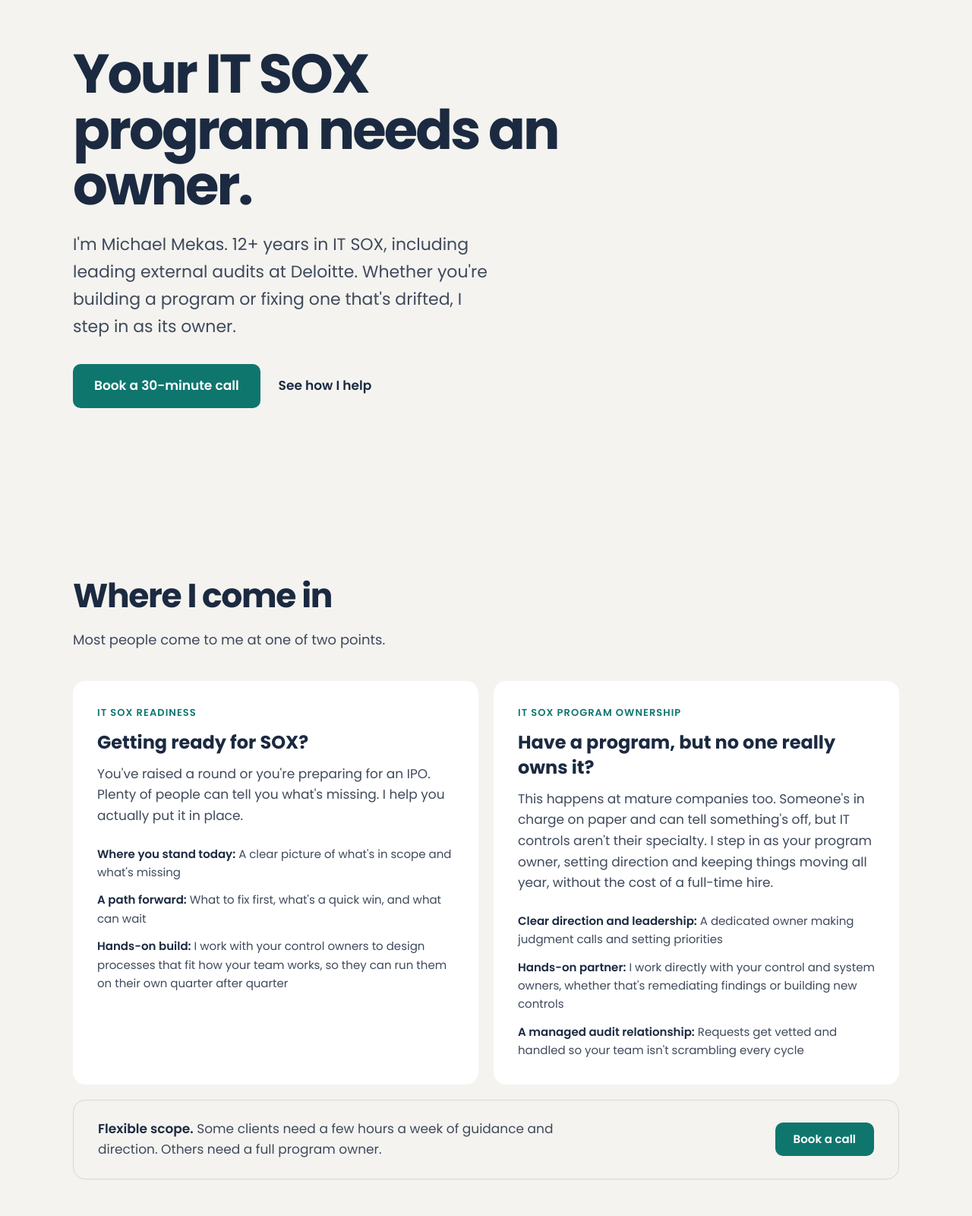
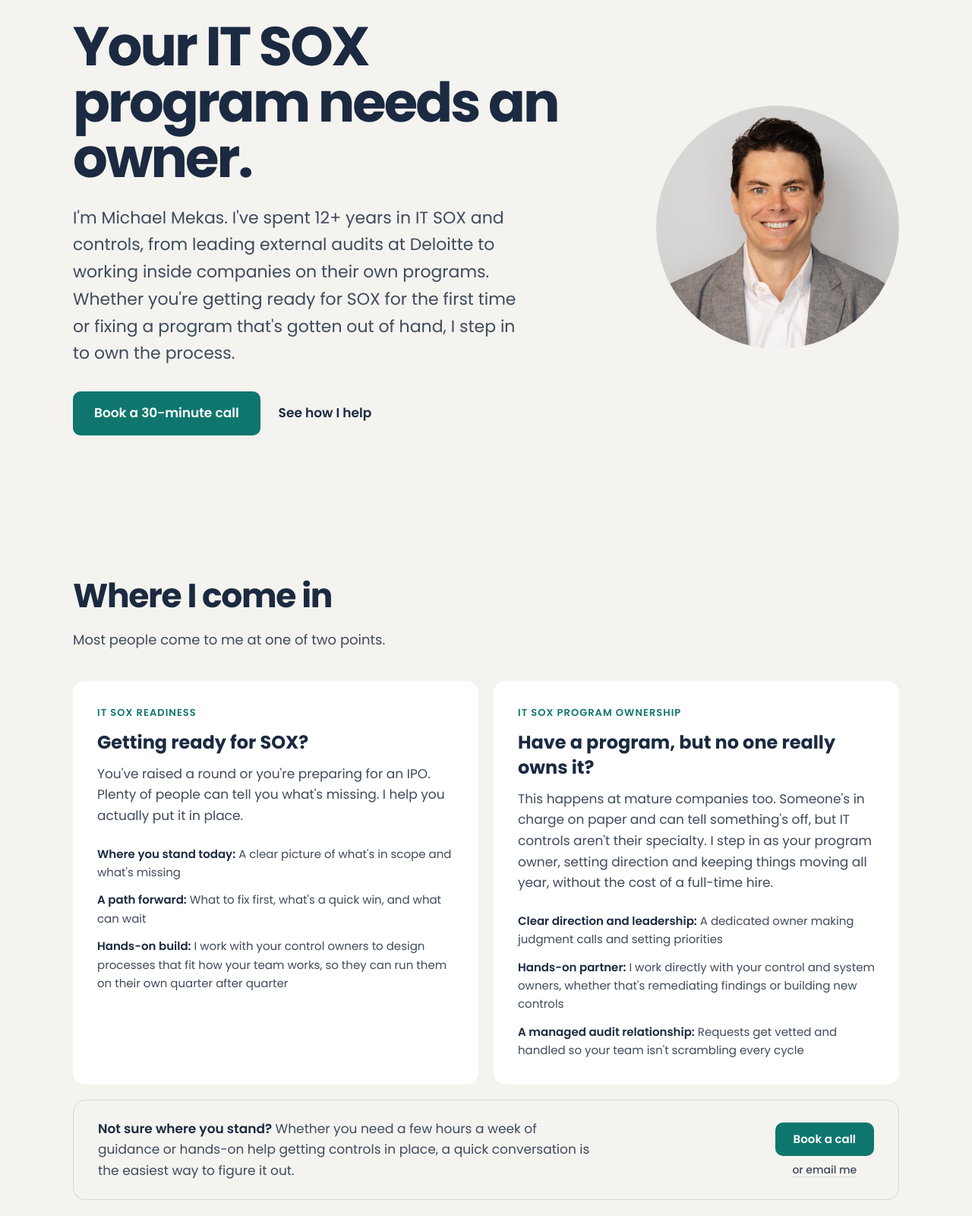
Before and after one commit to mmeka5/mekasconsulting, a plain HTML site: page index.html in a window 1280 px wide. Shown: the part 140-1740 px from the top of the page at 76% size. Drawn offline with nearby package versions, Linux system fonts and the light colour scheme.

Commit message:
Add files via upload

```diff
--- a/index.html
+++ b/index.html
@@ -14,6 +14,17 @@
     <meta name="viewport" content="width=device-width, initial-scale=1.0">
     <title>Mekas Consulting | Independent IT SOX Advisor</title>
     <meta name="description" content="Independent IT SOX advisor offering fractional, embedded program ownership for public companies and IPO-stage businesses. Senior expertise, no full-time hire required.">
+
+    <!-- Link preview (iMessage, LinkedIn, Slack, etc.) -->
+    <meta property="og:type" content="website">
+    <meta property="og:url" content="https://mekasconsulting.com/">
+    <meta property="og:title" content="Mekas Consulting | Independent IT SOX Advisor">
+    <meta property="og:description" content="Fractional IT SOX program ownership and readiness support for public and IPO-stage companies.">
+    <meta property="og:image" content="https://mekasconsulting.com/og-image.png">
+    <meta property="og:image:width" content="1200">
+    <meta property="og:image:height" content="630">
+    <meta name="twitter:card" content="summary_large_image">
+    <meta name="twitter:image" content="https://mekasconsulting.com/og-image.png">
 
     <link rel="icon" type="image/png" href="favicon.png">
     <link rel="apple-touch-icon" href="apple-touch-icon.png">
@@ -66,12 +77,14 @@
     </header>
 
     <!-- HERO: the problem first -->
-    <section id="top" class="max-w-6xl mx-auto px-5 md:px-8 py-14 min-h-[calc(100svh-77px)] flex flex-col justify-center">
+    <section id="top" class="max-w-6xl mx-auto px-5 md:px-8 py-14 min-h-[calc(100svh-77px)] flex items-center">
+        <div class="w-full flex items-center justify-between gap-12">
+        <div>
         <h1 class="text-[40px] leading-[1.05] md:text-7xl md:leading-[1.02] font-bold max-w-[14ch] mb-6" style="letter-spacing: -0.04em;">
             Your IT SOX program needs an owner.
         </h1>
-        <p class="text-lg md:text-[22px] leading-relaxed text-body max-w-[40ch] mb-8">
-            I'm Michael Mekas. 12+ years in IT SOX, including leading external audits at Deloitte. Whether you're building a program or fixing one that's drifted, I step in as its owner.
+        <p class="text-lg md:text-[22px] leading-relaxed text-body max-w-[44ch] mb-8">
+            I'm Michael Mekas. I've spent 12+ years in IT SOX and controls, from leading external audits at Deloitte to working inside companies on their own programs. Whether you're getting ready for SOX for the first time or fixing a program that's gotten out of hand, I step in to own the process.
         </p>
         <div class="flex flex-wrap items-center gap-4">
             <a href="https://calendly.com/michael-mekasconsulting/30min" target="_blank" rel="noopener" class="inline-flex items-center min-h-[44px] bg-teal text-white px-7 py-4 rounded-[10px] text-[17px] font-semibold hover:bg-tealdk transition">
@@ -80,6 +93,10 @@
             <a href="#services" class="inline-flex items-center min-h-[44px] px-2 text-[17px] font-semibold text-ink hover:text-teal transition">
                 See how I help
             </a>
+        </div>
+        </div>
+        <!-- Headshot (desktop/tablet only; hidden on phones). To remove: delete this <img>. -->
+        <img src="headshot.jpg" alt="Michael Mekas" class="hidden md:block w-56 h-56 lg:w-72 lg:h-72 xl:w-80 xl:h-80 rounded-full object-cover flex-shrink-0">
         </div>
     </section>
 
@@ -119,11 +136,14 @@
         <!-- Flexibility note (replaces the pricing lines that were on each card) -->
         <div class="mt-5 border border-line rounded-2xl px-7 md:px-8 py-6 flex flex-col md:flex-row md:items-center md:justify-between gap-5">
             <p class="text-base md:text-[17px] text-body leading-relaxed max-w-[62ch]">
-                <strong class="text-ink font-semibold">Flexible scope.</strong> Some clients need a few hours a week of guidance and direction. Others need a full program owner.
+                <strong class="text-ink font-semibold">Not sure where you stand?</strong> Whether you need a few hours a week of guidance or hands-on help getting controls in place, a quick conversation is the easiest way to figure it out.
             </p>
-            <a href="https://calendly.com/michael-mekasconsulting/30min" target="_blank" rel="noopener" class="inline-flex items-center justify-center min-h-[44px] flex-shrink-0 bg-teal text-white px-6 rounded-[10px] text-[15px] font-semibold hover:bg-tealdk transition">
-                Book a call
-            </a>
+            <div class="flex flex-col items-start md:items-center gap-2 flex-shrink-0">
+                <a href="https://calendly.com/michael-mekasconsulting/30min" target="_blank" rel="noopener" class="inline-flex items-center justify-center min-h-[44px] bg-teal text-white px-6 rounded-[10px] text-[15px] font-semibold hover:bg-tealdk transition">
+                    Book a call
+                </a>
+                <a href="mailto:michael@mekasconsulting.com" class="text-sm font-medium text-body hover:text-teal underline underline-offset-4 decoration-line transition">or email me</a>
+            </div>
         </div>
     </section>
 
@@ -131,7 +151,7 @@
     <section aria-label="Why me" class="bg-white">
         <div class="max-w-6xl mx-auto px-5 md:px-8 py-16 md:py-24 text-center">
             <p class="mx-auto max-w-[38ch] text-[22px] md:text-[30px] font-medium leading-snug text-ink" style="letter-spacing: -0.015em;">
-                I've spent years on both sides: auditing IT controls and building them, so I know what auditors actually need. But writing a control isn't the hard part. Designing one that fits how your team actually works, so they can run it quarter after quarter, is.
+                Finding gaps isn't the hard part. Designing a program that works for everyone involved is. I've been on both sides: I know what auditors actually need, and I know how to work with teams to build something they can actually run. Without both, programs get messy fast.
             </p>
             <!-- <p class="mt-6 text-[15px] font-medium text-subtle">Lily M., [Title]</p> -->
         </div>
```
